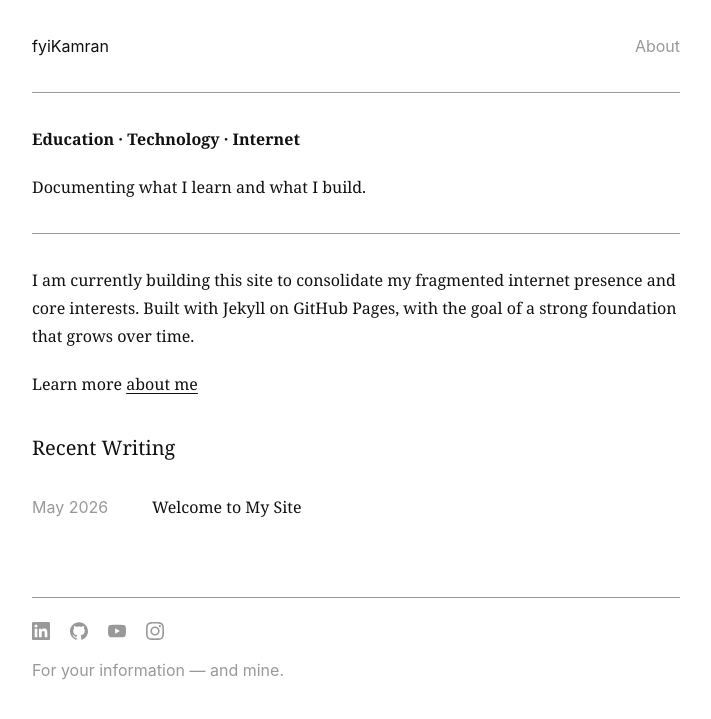
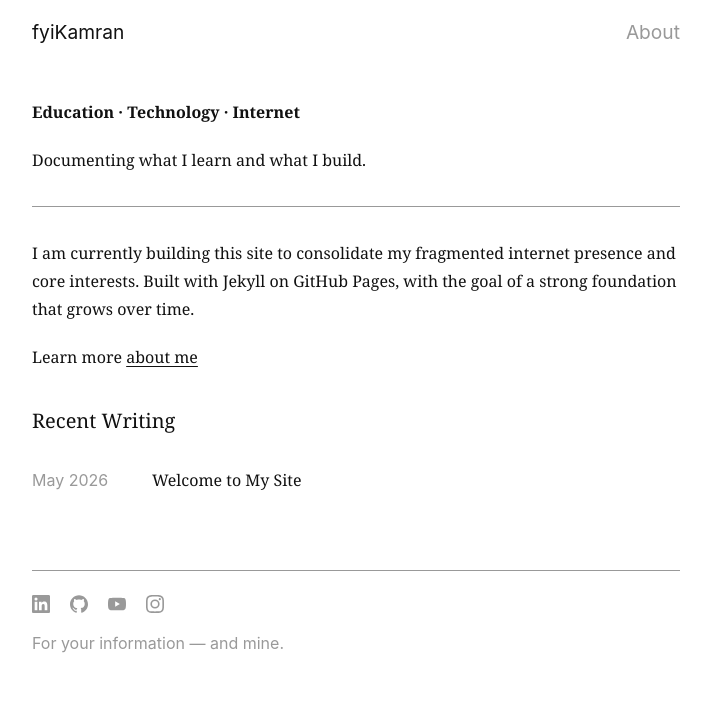
Before and after one commit to fyikamran/fyikamran.github.io, a Jekyll site: the page built from index.html, in a window 1280 px wide. Shown: the top 719 px of the page, without its empty margins (284-995 px from the left). Built offline with Jekyll 4.4.1, drawn with Linux system fonts in a browser that asks for light colours.

Commit message:
Update styles.css

```diff
--- a/assets/css/styles.css
+++ b/assets/css/styles.css
@@ -44,8 +44,8 @@ body {
   Header
   ========================================================================== */
 header {
- padding: 2rem 0;
- border-bottom: 1px solid var(--text-muted);
+ padding: 1rem 0;
+
 }
 
 header nav {
@@ -58,7 +58,7 @@ header nav {
 .site-name,
 header nav a {
  font-family: var(--font-ui);
- font-size: 1rem;
+ font-size: 1.2rem;
 
  text-decoration: none;
 }
```
